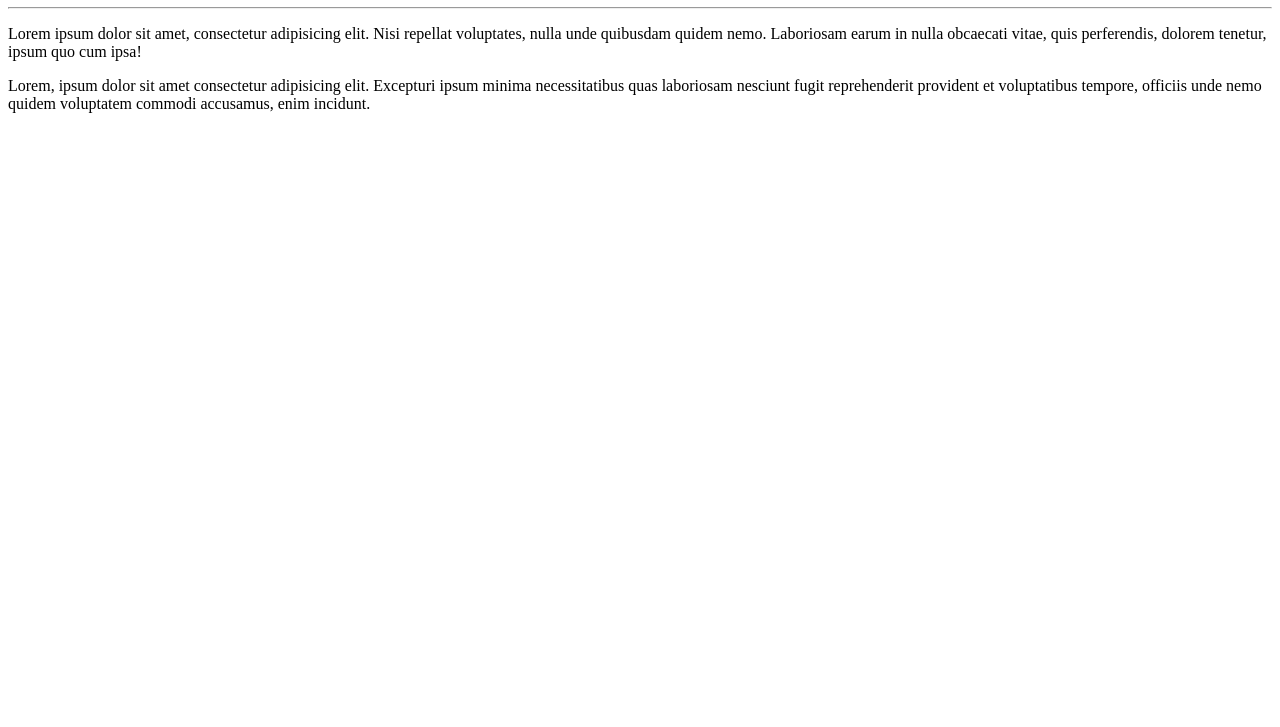
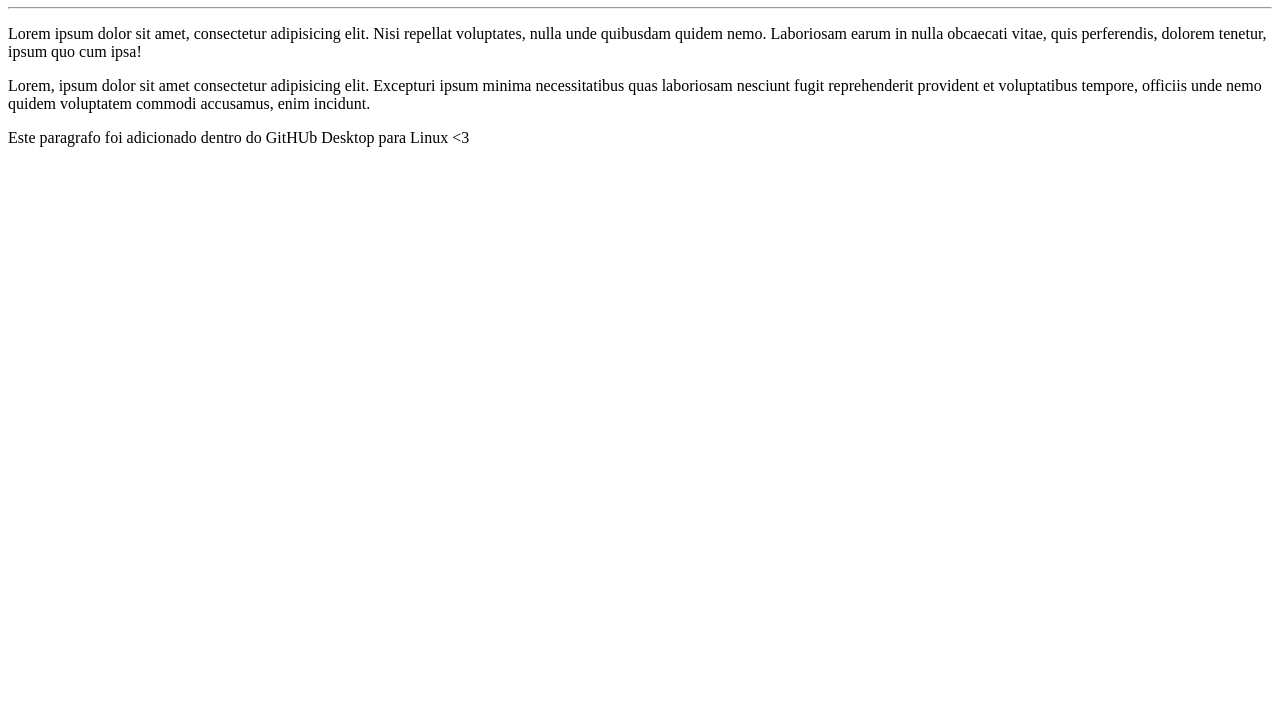
Before and after one commit to Magno-Proenca/Ola-Mundo, a plain HTML site: page site-exemplo/index.html in a window 1280 px wide. Shown: the part 73-800 px from the top of the page. Drawn offline with Linux system fonts and the light colour scheme.

Commit message:
mudei o arquivo index

```diff
--- a/site-exemplo/index.html
+++ b/site-exemplo/index.html
@@ -11,5 +11,6 @@
  <hr>
  <p>Lorem ipsum dolor sit amet, consectetur adipisicing elit. Nisi repellat voluptates, nulla unde quibusdam quidem nemo. Laboriosam earum in nulla obcaecati vitae, quis perferendis, dolorem tenetur, ipsum quo cum ipsa!</p>
  <p>Lorem, ipsum dolor sit amet consectetur adipisicing elit. Excepturi ipsum minima necessitatibus quas laboriosam nesciunt fugit reprehenderit provident et voluptatibus tempore, officiis unde nemo quidem voluptatem commodi accusamus, enim incidunt.</p>
+ <p>Este paragrafo foi adicionado dentro do GitHUb Desktop para Linux &lt;3 </p>
 </body>
 </html>
```
